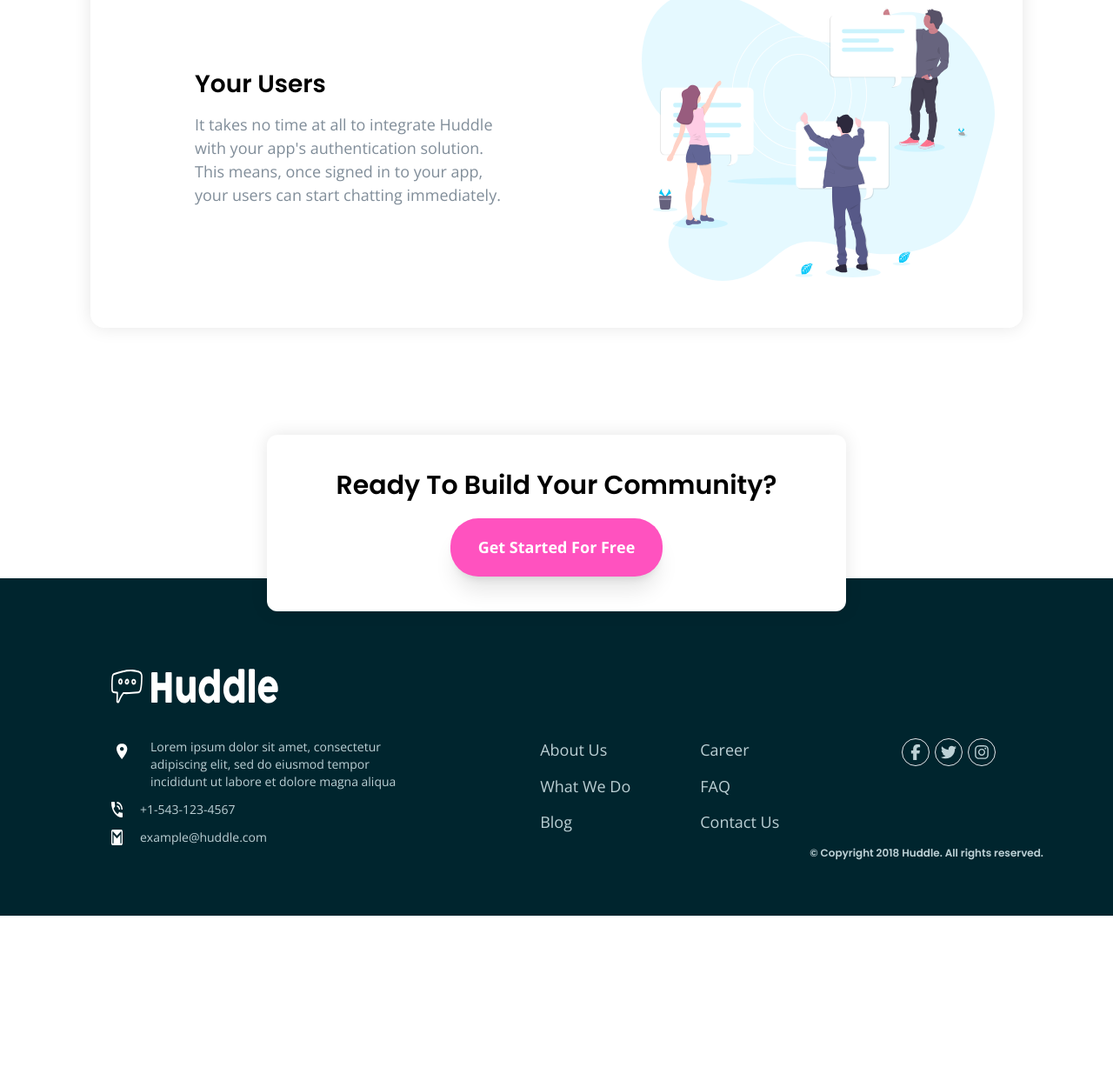
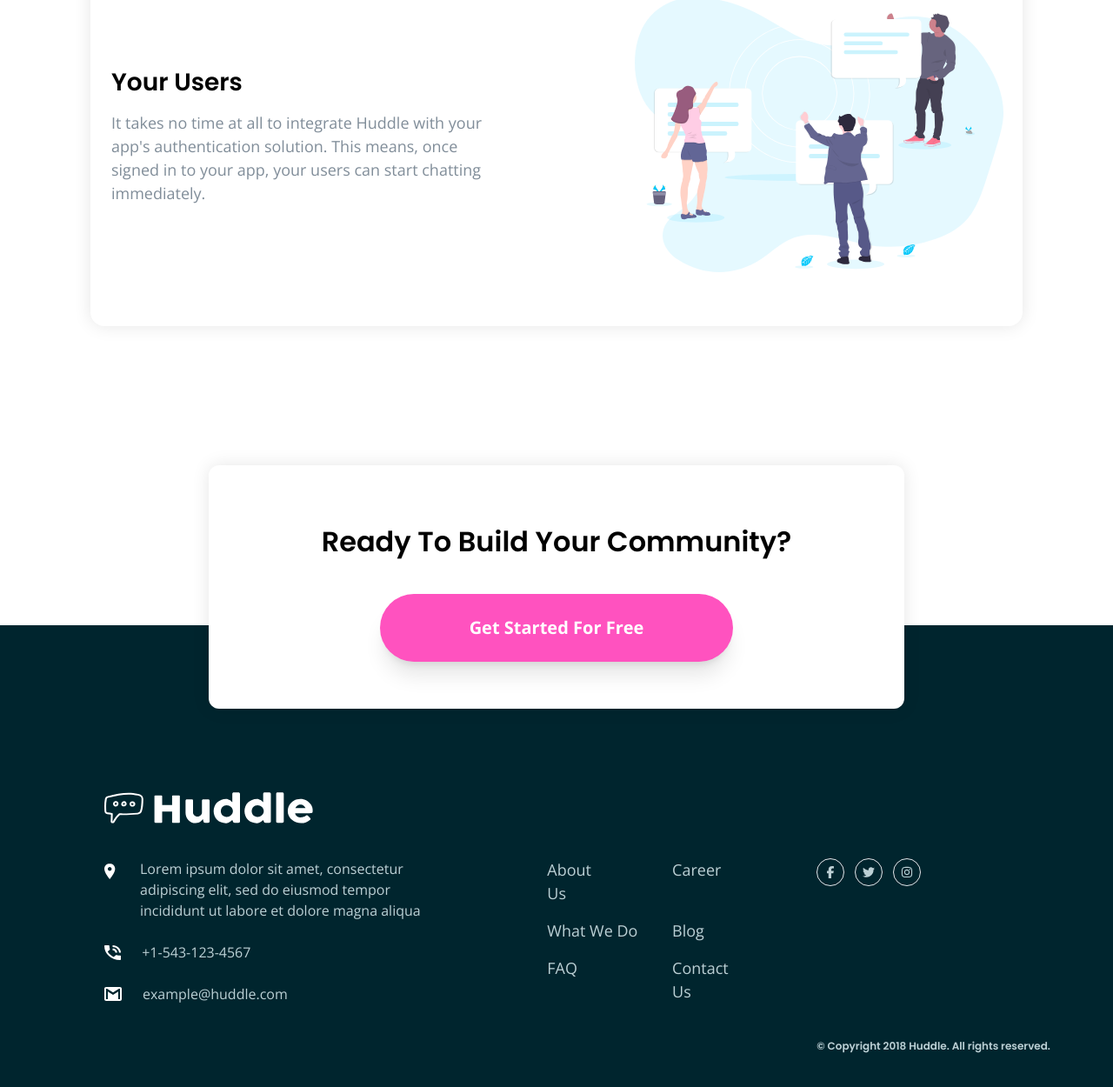
Before and after one commit to n0rrman/frontend-mentor-challenges-green, a Next.js app in the folder huddle-landing-page-with-alternating-feature-blocks/: page / in a window 1280 px wide. Shown: the part 1905-3155 px from the top of the page at 87% size. Before the commit the page ends 2958 px from the top, so only its background shows below. Built offline with nearby package versions, Linux system fonts and the light colour scheme.

Commit message:
huddle-landing-page-with-alternating-feature-blocks desktop layout done

```diff
--- a/huddle-landing-page-with-alternating-feature-blocks/src/app/page.tsx
+++ b/huddle-landing-page-with-alternating-feature-blocks/src/app/page.tsx
@@ -53,12 +53,13 @@ export default function Home() {
         </div>
       </section>
 
-      <section className="flex flex-col px-[6.5rem] py-[10rem] mb-[8rem] gap-10">
+      <section className="flex flex-col px-[6.5rem] py-[10rem] mb-[11.5rem] gap-10">
         <SectionCard
           heading="Grow Together"
           content="Generate meaningful discussions with your audience and build a
           strong, loyal community. Think of the insightful conversations you
           miss out on with a feedback form."
+          imgSize="h-[20.75rem] w-[25.4rem]"
           image={growingImg}
         />
 
@@ -68,6 +69,7 @@ export default function Home() {
           online? Our threads have just-in-time loading for a more natural
           flow."
           image={flowingImg}
+          imgSize="h-[18.5rem] w-[26rem]"
           left
         />
 
@@ -77,77 +79,80 @@ export default function Home() {
           authentication solution. This means, once signed in to your app,
           your users can start chatting immediately."
           image={usersImg}
+          imgSize="h-[19.75rem] w-[26.5rem] -mr-0.5"
         />
       </section>
 
-      <footer className="bg-darkCyan text-paleCyan/80 w-full px-32 py-16">
+      <footer className="bg-darkCyan text-paleCyan/80 w-full py-16">
         <div className="flex items-center justify-center">
-          <div className="flex flex-col gap-5 items-center -mt-[16rem] text-black px-20 py-10 shadow-[0px_0px_20px_rgba(0,0,0,0.1)] bg-white w-70 rounded-xl">
-            <h2 className={`${headingFont.className} text-3xl font-bold`}>
+          <div className="flex flex-col gap-9 items-center -mt-[15.5rem] text-black px-20 pt-16 pb-[3.4rem] shadow-[0px_0px_20px_rgba(0,0,0,0.1)] bg-white w-[50rem] rounded-xl">
+            <h2 className={`${headingFont.className} text-[2rem] font-bold`}>
               Ready To Build Your Community?
             </h2>
-            <button className="bg-pink text-white py-5 px-8 rounded-[2rem] shadow-xl font-bold">
+            <button className="bg-pink text-white text-[1.25rem] py-6 px-[6.4rem] rounded-[3rem] shadow-xl font-bold">
               Get Started For Free
             </button>
           </div>
         </div>
-        <div className="relative w-48 h-10 invert brightness-0 my-10">
+        <div className="pr-[2rem] pl-[7.5rem] py-[3.5rem]">
+          <div className="relative w-[15rem] h-9 invert brightness-0 my-10">
             <Image src={logo} alt="" fill />
           </div>
 
-        <div className="flex flex-row w-full">
-          <div className="flex flex-col text-sm gap-3">
-            <div className="flex flex-row items-start gap-5">
-              <div className="relative h-[1.125rem] w-[0.8125rem] m-1.5">
+          <div className="flex flex-row justify-center items-between">
+            <div className="flex flex-col gap-6 text-[1rem] flex-0">
+              <div className="flex flex-row items-start gap-7">
+                <div className="relative h-[1.125rem] w-[0.8125rem] mt-1.5">
                   <Image alt="" fill src={locationIcon} />
                 </div>
                 <div className="w-[40ch]">
-                Lorem ipsum dolor sit amet, consectetur adipiscing elit, sed do
-                eiusmod tempor incididunt ut labore et dolore magna aliqua
+                  Lorem ipsum dolor sit amet, consectetur adipiscing elit, sed
+                  do eiusmod tempor incididunt ut labore et dolore magna aliqua
                 </div>
               </div>
 
-            <div className="flex flex-row items-center gap-5">
-              <div className="relative h-[1.125rem] w-[0.8125rem]">
+              <div className="flex flex-row items-center justify-start gap-6">
+                <div className="relative h-[1.1rem] w-[1.2rem]">
                   <Image alt="" fill src={phoneIcon} />
                 </div>
                 <div>+1-543-123-4567</div>
               </div>
 
-            <div className="flex flex-row items-center gap-5">
-              <div className="relative h-[1.125rem] w-[0.8125rem]">
+              <div className="flex flex-row items-center justify-start gap-6">
+                <div className="relative h-[1rem] w-[1.25rem]">
                   <Image alt="" fill src={emailIcon} />
                 </div>
                 <div>example@huddle.com</div>
               </div>
             </div>
 
-          <div className="grid grid-cols-2 px-32 gap-x-20">
+            <div className="grid grid-cols-2 self-start gap-y-4 gap-x-[5rem] mx-[6.4rem] flex-1">
               <div>About Us</div>
               <div>Career</div>
-            <div>What We Do</div>
+              <div className="w-max">What We Do</div>
 
+              <div>Blog</div>
               <div>FAQ</div>
-            <div>Blog</div>
               <div>Contact Us</div>
             </div>
 
-          <div className="flex flex-row items-start justify-start gap-1.5">
-            <div className="border p-1.5 border-neutralBlue rounded-full text-md hover:cursor-pointer">
+            <div className="flex flex-col justify-between flex-0 pr-10 h-[14rem]">
+              <div className="flex flex-row items-start justify-start gap-3">
+                <div className="border p-2 border-neutralBlue rounded-full text-sm hover:cursor-pointer">
                   <FaFacebookF />
                 </div>
-            <div className="border p-1.5 border-neutralBlue rounded-full text-md hover:cursor-pointer">
+                <div className="border p-2 border-neutralBlue rounded-full text-sm hover:cursor-pointer">
                   <FaTwitter />
                 </div>
-            <div className="border p-1.5 border-neutralBlue rounded-full text-md hover:cursor-pointer">
+                <div className="border p-2 border-neutralBlue rounded-full text-sm hover:cursor-pointer">
                   <FaInstagram />
                 </div>
               </div>
+              <div className={`${headingFont.className} text-xs font-normal`}>
+                &copy; Copyright 2018 Huddle. All rights reserved.
               </div>
-        <div
-          className={`${headingFont.className} text-xs text-right ml-auto -mr-[3rem] font-normal`}
-        >
-          &copy; Copyright 2018 Huddle. All rights reserved.
+            </div>
+          </div>
         </div>
       </footer>
     </main>
--- a/huddle-landing-page-with-alternating-feature-blocks/src/components/section-card.tsx
+++ b/huddle-landing-page-with-alternating-feature-blocks/src/components/section-card.tsx
@@ -5,6 +5,7 @@ import { mainFont, headingFont } from "../app/fonts";
 interface SectionCardProps {
   heading: string;
   content: string;
+  imgSize: string;
   image: StaticImageData;
   left?: boolean;
 }
@@ -13,22 +14,23 @@ export default function SectionCard({
   heading,
   content,
   image,
+  imgSize,
   left,
 }: SectionCardProps) {
   return (
     <div
-      className={`flex ${left ? "flex-row-reverse" : "flex-row"} ${
-        mainFont.className
-      } items-center justify-center py-[3.4rem] gap-[7.5rem] pl-[7.5rem] shadow-[0px_0px_20px_rgba(0,0,0,0.1)] rounded-2xl`}
+      className={`flex flex-row gap-[10rem] justify-end items-center ${mainFont.className} shadow-[0px_0px_20px_rgba(0,0,0,0.1)] rounded-2xl px-6`}
     >
-      <div className="flex flex-col gap-3">
-        <h2 className={`${headingFont.className} text-[1.75rem] font-bold`}>
+      <div className="flex flex-col justify-center gap-3 text-left w-[49ch] h-[27.5rem]">
+        <h2
+          className={`${headingFont.className} w-full text-[1.75rem] font-bold`}
+        >
           {heading}
         </h2>
         <p className="text-grayishBlue">{content}</p>
       </div>
-      <div>
-        <div className="relative h-[20.75rem] w-[25.4rem] mx-8">
+      <div className={`${left ? "order-first" : "order-last"} `}>
+        <div className={`relative ${imgSize} mx-2`}>
           <Image src={image} alt="" fill />
         </div>
       </div>
```
Lines whose indentation alone changed are shown as unchanged.
